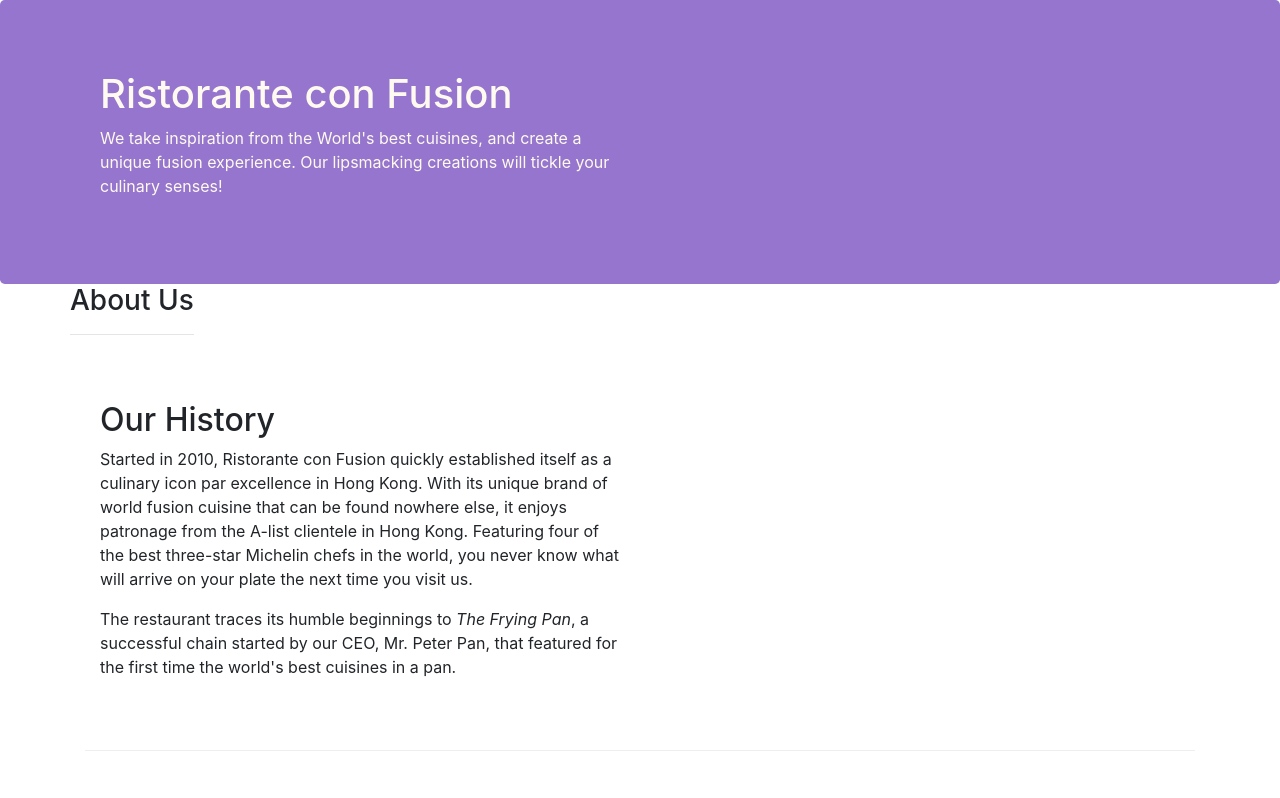
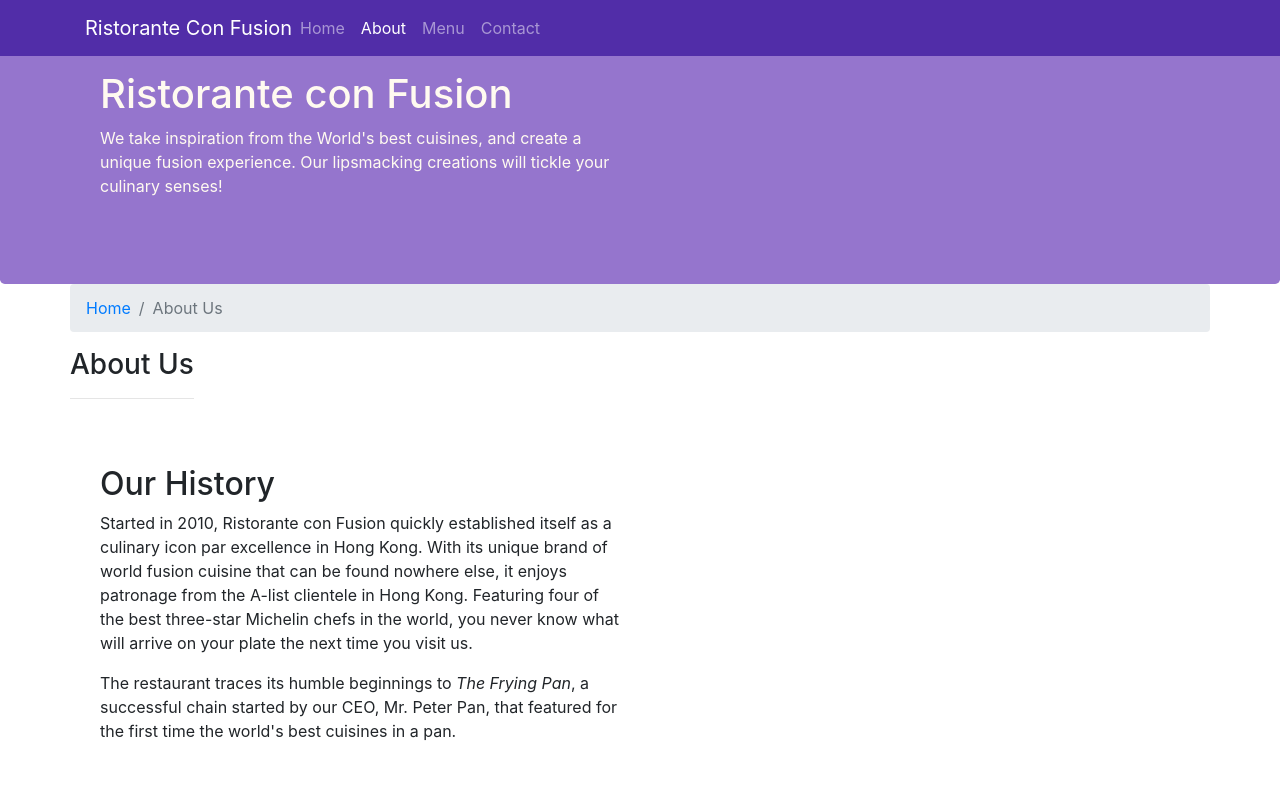
Before and after one commit to dhananjayjk/front-end-developement-with-bootstrap, a website: page aboutus.html in a window 1280 px wide. Shown: the top 798 px of the page. Drawn offline with nearby package versions, Linux system fonts and the light colour scheme.

Commit message:
Navigation Bar

```diff
--- a/aboutus.html
+++ b/aboutus.html
@@ -7,13 +7,28 @@
     <meta http-equiv="x-ua-compatible" content="ie=edge">
 
     <link rel="stylesheet" href="node_modules/bootstrap/dist/css/bootstrap.min.css">
-    <link rel="stylesheet" href="css/styles1.css">
+    <link rel="stylesheet" href="css/styles.css">
     <title>Ristorante Con Fusion: About Us</title>
 
 </head>
 
 <body>
-
+    <nav class="navbar navbar-dark navbar-expand-sm fixed-top">
+        <div class="container">
+            <button class="navbar-toggler" type="button" data-toggle="collapse" data-target="#Navbar">
+                <span class="navbar-toggler-icon"></span>
+            </button>
+           <a class="navbar-brand mr-auto" href="./index.html">Ristorante Con Fusion</a>
+           <div class="collapse navbar-collapse" id="Navbar">
+                <ul class="navbar-nav mr-auto">
+                    <li class="nav-item"><a class="nav-link" href="./index.html">Home</a></li>
+                    <li class="nav-item active"><a class="nav-link" href="#">About</a></li>
+                    <li class="nav-item"><a class="nav-link" href="#">Menu</a></li>
+                    <li class="nav-item"><a class="nav-link" href="#">Contact</a></li>
+                </ul>
+            </div>
+        </div>
+    </nav>
     <header class="jumbotron">
         <div class="container">
             <div class="row row-header">
@@ -29,6 +44,10 @@
 
     <div class="container">
         <div class="row">
+            <ol class="col-12 breadcrumb">
+                <li class="breadcrumb-item"><a href="./index.html">Home</a></li>
+                <li class="breadcrumb-item active">About Us</li>
+            </ol>
             <div>
                <h3>About Us</h3>
                <hr>
@@ -68,7 +87,7 @@
                 <div class="col-4 offset-1 col-sm-2">
                     <h5>Links</h5>
                     <ul class="list-unstyled">
-                        <li><a href="#">Home</a></li>
+                        <li><a href="./index.html">Home</a></li>
                         <li><a href="#">About</a></li>
                         <li><a href="#">Menu</a></li>
                         <li><a href="#">Contact</a></li>
--- a/css/styles.css
+++ b/css/styles.css
@@ -24,3 +24,10 @@
     margin: 0px;
     color: #0f0f0f;
 }
+.body{
+    padding:50px 0px 0px 0px;
+    z-index:0;
+}
+.navbar-dark {
+     background-color: #512DA8;
+}
```
Also changed, not shown: index.html (+16 -1 lines).
